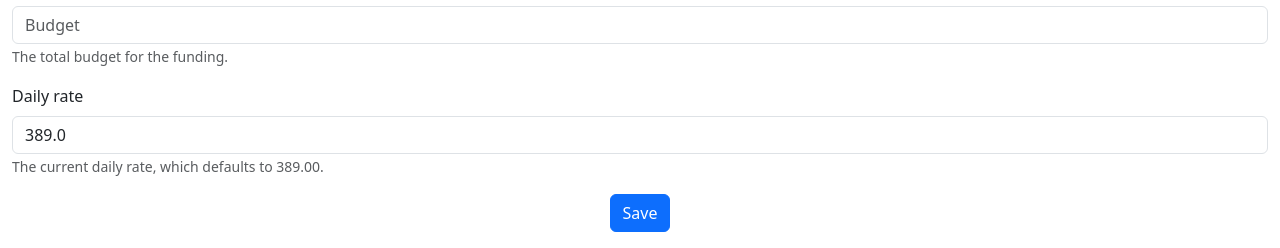
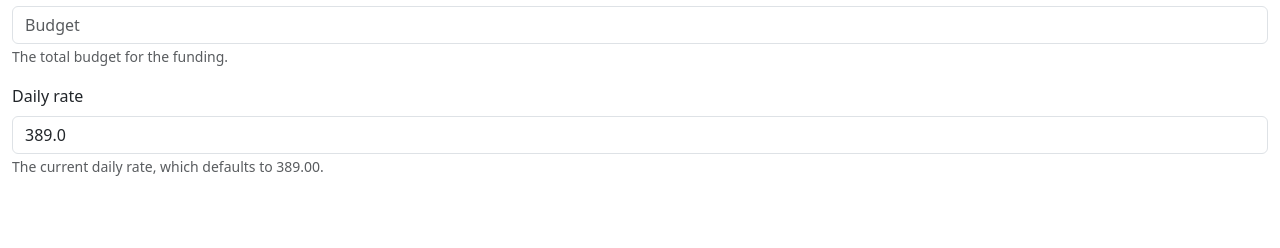
Before and after one commit to ImperialCollegeLondon/proCAT, a Django app: page /funding/create/ in a window 1280 px wide. Shown: the part 1058-1306 px from the top of the page. After the commit the page ends 1234 px from the top, so only its background shows below. Run offline with Django 5.2, Linux system fonts and the light colour scheme; the visitor is signed in with stand-in values (Sample User, id 1); data comes from the database, SQL or seed files in the repository; data that the repository does not hold is empty; some libraries are stand-ins or nearby versions.

Commit message:
address diego comments

```diff
--- a/main/tables.py
+++ b/main/tables.py
@@ -152,7 +152,7 @@
     """Table for the Funding listing."""
 
     funding_body = tables.Column(
-        linkify=("main:funding_detail", {"pk": tables.A("pk")})
+        attrs={"th": {"title": "Entity providing this funding, if external."}},
     )
 
     project = tables.Column(
--- a/main/templates/main/base_create.html
+++ b/main/templates/main/base_create.html
@@ -13,9 +13,6 @@
     <div class="text-left">{% bootstrap_button button_type="submit" content="🖫 Save" %}</div>
     <p>&nbsp;</p>
     {% bootstrap_form form layout='horizontal' %}
-    {% if perms.main.create_funding %}
-      <div class="text-center">{% bootstrap_button button_type="submit" content="Save" %}</div>
-    {% endif %}
   </form>
 
 {% endblock content %}
```
